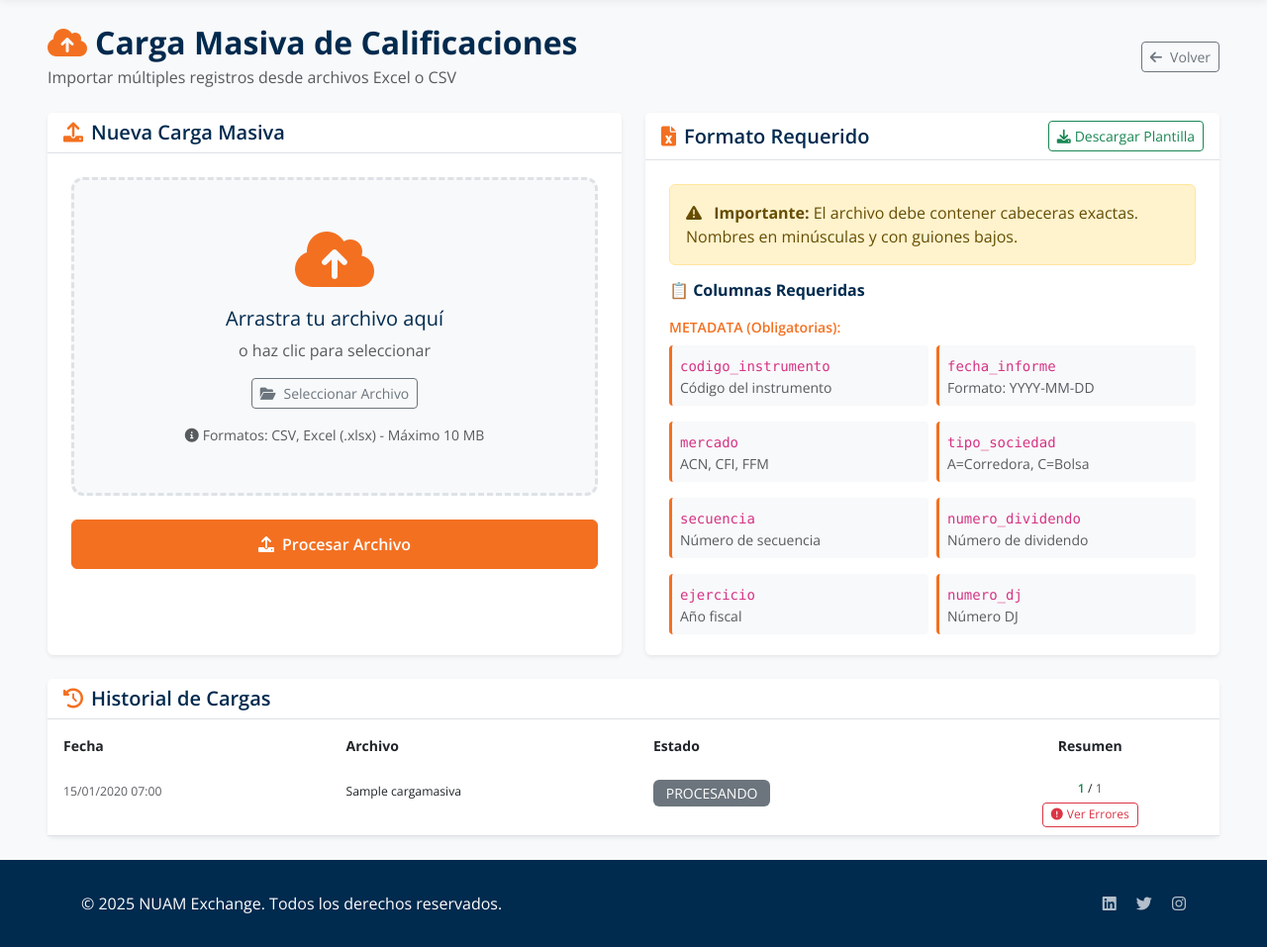
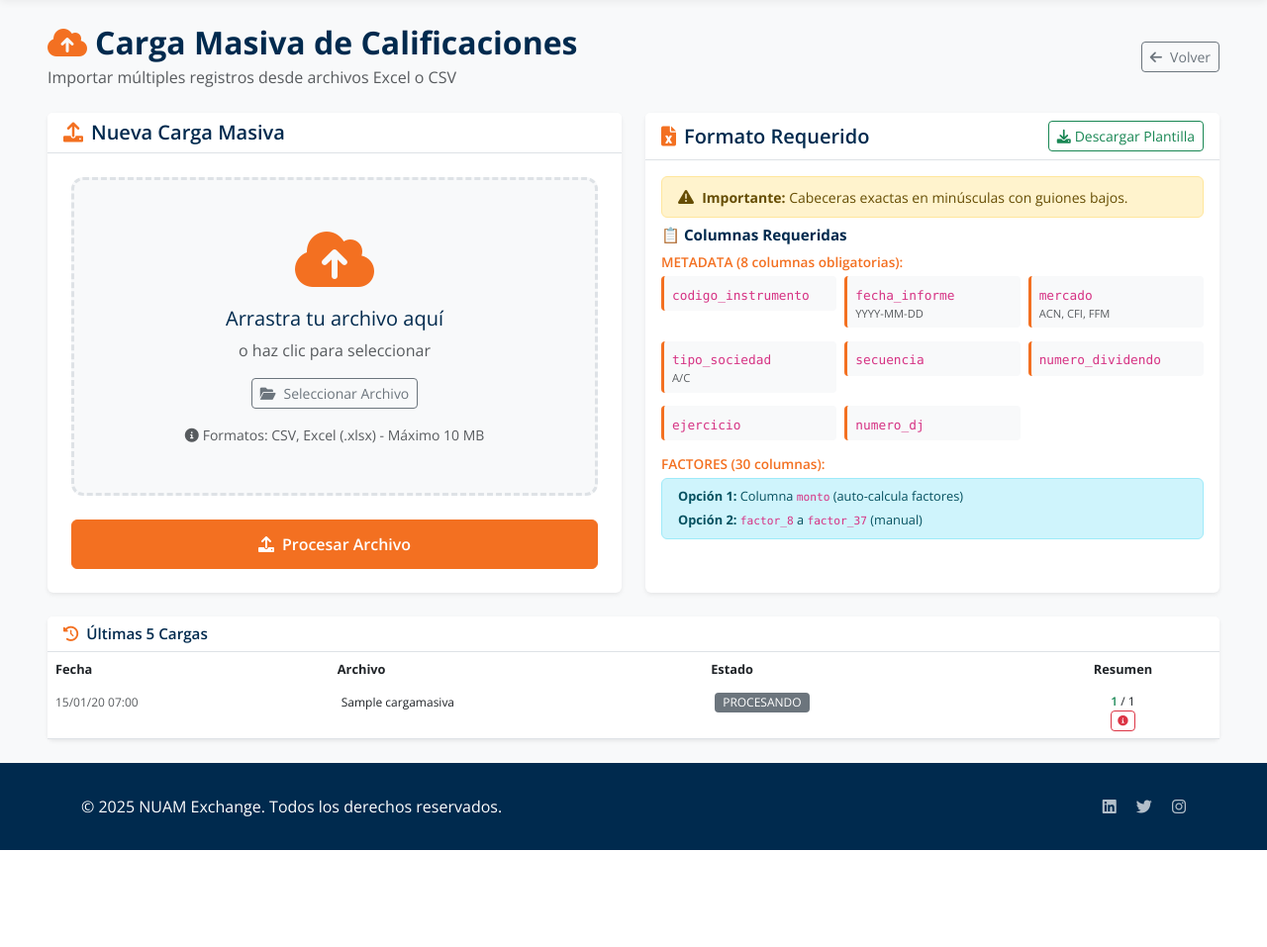
Before and after one commit to Ewniah/nuam_project, a Django app: page /carga-masiva/ in a window 1280 px wide. Shown: the part 76-1033 px from the top of the page at 99% size. After the commit the page ends 935 px from the top, so only its background shows below. Run offline with Django 5.2, Linux system fonts and the light colour scheme; a user stored in the database is signed in; tables that the repository leaves empty hold one stand-in row (values such as "Sample post").

Commit message:
fix(ui): compactar secciones de carga masiva - eliminar scroll y reducir historial a 5 registros

```diff
--- a/templates/calificaciones/carga_masiva.html
+++ b/templates/calificaciones/carga_masiva.html
@@ -55,20 +55,32 @@
     .required-column {
         background-color: #f8f9fa;
         border-left: 3px solid #F37021;
-        padding: 0.5rem;
-        margin-bottom: 0.5rem;
+        padding: 0.35rem 0.5rem;
+        margin-bottom: 0.35rem;
         border-radius: 4px;
     }
 
+    .required-column code {
+        font-size: 0.8rem;
+    }
+
+    .required-column small {
+        font-size: 0.7rem;
+    }
+
     .history-table {
-        font-size: 0.875rem;
+        font-size: 0.8rem;
+    }
+
+    .history-table td {
+        padding: 0.4rem 0.5rem !important;
     }
 
     .status-badge {
-        padding: 0.4rem 0.8rem;
-        border-radius: 6px;
+        padding: 0.25rem 0.5rem;
+        border-radius: 4px;
         font-weight: 500;
-        font-size: 0.875rem;
+        font-size: 0.75rem;
     }
 </style>
 {% endblock %}
@@ -141,72 +153,67 @@
                         <i class="fas fa-download me-1"></i>Descargar Plantilla
                     </a>
                 </div>
-                <div class="card-body p-4" style="max-height: 500px; overflow-y: auto;">
-                    <div class="alert alert-warning mb-3">
-                        <i class="fas fa-exclamation-triangle me-2"></i>
-                        <strong>Importante:</strong> El archivo debe contener cabeceras exactas. Nombres en minúsculas y con guiones bajos.
+                <div class="card-body p-3">
+                    <div class="alert alert-warning mb-2 py-2">
+                        <i class="fas fa-exclamation-triangle me-1"></i>
+                        <small><strong>Importante:</strong> Cabeceras exactas en minúsculas con guiones bajos.</small>
                     </div>
 
-                    <h6 class="fw-bold mb-3" style="color: #002A4E;">📋 Columnas Requeridas</h6>
+                    <h6 class="fw-bold mb-2" style="color: #002A4E; font-size: 0.95rem;">📋 Columnas Requeridas</h6>
 
                     <!-- Metadata Columns -->
-                    <p class="small fw-semibold mb-2" style="color: #F37021;">METADATA (Obligatorias):</p>
-                    <div class="row g-2 mb-3">
-                        <div class="col-md-6">
+                    <p class="small fw-semibold mb-1" style="color: #F37021; font-size: 0.85rem;">METADATA (8 columnas obligatorias):</p>
+                    <div class="row g-2 mb-2">
+                        <div class="col-md-4">
                             <div class="required-column">
                                 <code>codigo_instrumento</code>
-                                <small class="d-block text-muted">Código del instrumento</small>
                             </div>
                         </div>
-                        <div class="col-md-6">
+                        <div class="col-md-4">
                             <div class="required-column">
                                 <code>fecha_informe</code>
-                                <small class="d-block text-muted">Formato: YYYY-MM-DD</small>
+                                <small class="d-block text-muted">YYYY-MM-DD</small>
                             </div>
                         </div>
-                        <div class="col-md-6">
+                        <div class="col-md-4">
                             <div class="required-column">
                                 <code>mercado</code>
                                 <small class="d-block text-muted">ACN, CFI, FFM</small>
                             </div>
                         </div>
-                        <div class="col-md-6">
+                        <div class="col-md-4">
                             <div class="required-column">
                                 <code>tipo_sociedad</code>
-                                <small class="d-block text-muted">A=Corredora, C=Bolsa</small>
+                                <small class="d-block text-muted">A/C</small>
                             </div>
                         </div>
-                        <div class="col-md-6">
+                        <div class="col-md-4">
                             <div class="required-column">
                                 <code>secuencia</code>
-                                <small class="d-block text-muted">Número de secuencia</small>
                             </div>
                         </div>
-                        <div class="col-md-6">
+                        <div class="col-md-4">
                             <div class="required-column">
                                 <code>numero_dividendo</code>
-                                <small class="d-block text-muted">Número de dividendo</small>
                             </div>
                         </div>
-                        <div class="col-md-6">
+                        <div class="col-md-4">
                             <div class="required-column">
                                 <code>ejercicio</code>
-                                <small class="d-block text-muted">Año fiscal</small>
                             </div>
                         </div>
-                        <div class="col-md-6">
+                        <div class="col-md-4">
                             <div class="required-column">
                                 <code>numero_dj</code>
-                                <small class="d-block text-muted">Número DJ</small>
                             </div>
                         </div>
                     </div>
 
                     <!-- Factors Columns -->
-                    <p class="small fw-semibold mb-2" style="color: #F37021;">FACTORES (30 columnas):</p>
-                    <div class="alert alert-info mb-0">
-                        <p class="mb-2"><strong>Opción 1:</strong> Columna <code>monto</code> (el sistema calcula los 30 factores automáticamente)</p>
-                        <p class="mb-0"><strong>Opción 2:</strong> Columnas <code>factor_8</code>, <code>factor_9</code>, ... , <code>factor_37</code> (valores calculados manualmente)</p>
+                    <p class="small fw-semibold mb-1 mt-2" style="color: #F37021; font-size: 0.85rem;">FACTORES (30 columnas):</p>
+                    <div class="alert alert-info mb-0 py-2">
+                        <p class="mb-1" style="font-size: 0.8rem;"><strong>Opción 1:</strong> Columna <code>monto</code> (auto-calcula factores)</p>
+                        <p class="mb-0" style="font-size: 0.8rem;"><strong>Opción 2:</strong> <code>factor_8</code> a <code>factor_37</code> (manual)</p>
                     </div>
                 </div>
             </div>
@@ -218,10 +225,10 @@
         <div class="col-12">
             <!-- ZONE B: Upload History -->
             <div class="card shadow-sm border-0">
-                <div class="card-header bg-white border-bottom">
-                    <h5 class="mb-0 fw-semibold" style="color: #002A4E;">
-                        <i class="fas fa-history me-2" style="color: #F37021;"></i>Historial de Cargas
-                    </h5>
+                <div class="card-header bg-white border-bottom py-2">
+                    <h6 class="mb-0 fw-semibold" style="color: #002A4E; font-size: 0.95rem;">
+                        <i class="fas fa-history me-2" style="color: #F37021;"></i>Últimas 5 Cargas
+                    </h6>
                 </div>
                 <div class="card-body p-0">
                     {% if cargas_anteriores %}
@@ -229,48 +236,47 @@
                         <table class="table table-sm table-hover history-table mb-0">
                             <thead class="bg-light">
                                 <tr>
-                                    <th class="border-0 ps-3 py-3">Fecha</th>
-                                    <th class="border-0 py-3">Archivo</th>
-                                    <th class="border-0 py-3">Estado</th>
-                                    <th class="border-0 py-3 text-center">Resumen</th>
+                                    <th class="border-0 ps-2 py-2" style="font-size: 0.8rem;">Fecha</th>
+                                    <th class="border-0 py-2" style="font-size: 0.8rem;">Archivo</th>
+                                    <th class="border-0 py-2" style="font-size: 0.8rem;">Estado</th>
+                                    <th class="border-0 py-2 text-center" style="font-size: 0.8rem;">Resumen</th>
                                 </tr>
                             </thead>
                             <tbody>
-                                {% for carga in cargas_anteriores|slice:":10" %}
+                                {% for carga in cargas_anteriores|slice:":5" %}
                                 <tr>
-                                <td class="ps-3 py-2">
-                                    <small class="text-muted">{{ carga.fecha_carga|date:"d/m/Y H:i" }}</small>
+                                <td class="ps-2">
+                                    <small class="text-muted" style="font-size: 0.75rem;">{{ carga.fecha_carga|date:"d/m/y H:i" }}</small>
                                 </td>
-                                <td class="py-2">
-                                    <small class="text-dark">{{ carga.archivo_nombre|truncatechars:20 }}</small>
+                                <td>
+                                    <small class="text-dark" style="font-size: 0.75rem;">{{ carga.archivo_nombre|truncatechars:25 }}</small>
                                 </td>
-                                <td class="py-2">
+                                <td>
                                     {% if carga.estado == 'EXITOSO' %}
                                     <span class="badge bg-success status-badge">
-                                        <i class="fas fa-check-circle me-1"></i>Exitoso
+                                        <i class="fas fa-check me-1"></i>OK
                                     </span>
                                     {% elif carga.estado == 'PARCIAL' %}
                                     <span class="badge bg-warning text-dark status-badge">
-                                        <i class="fas fa-exclamation-triangle me-1"></i>Con Errores
+                                        <i class="fas fa-exclamation me-1"></i>Errores
                                     </span>
                                     {% elif carga.estado == 'FALLIDO' %}
                                     <span class="badge bg-danger status-badge">
-                                        <i class="fas fa-times-circle me-1"></i>Fallido
+                                        <i class="fas fa-times me-1"></i>Falló
                                     </span>
                                     {% else %}
                                     <span class="badge bg-secondary status-badge">{{ carga.estado }}</span>
                                     {% endif %}
                                 </td>
-                                <td class="py-2 text-center">
-                                        <small class="d-block">
-                                            <span class="text-success fw-semibold">{{ carga.registros_exitosos }}</span> /
-                                            <span class="text-muted">{{ carga.registros_procesados }}</span>
+                                <td class="text-center">
+                                        <small class="d-block" style="font-size: 0.75rem;">
+                                            <span class="text-success fw-semibold">{{ carga.registros_exitosos }}</span> / {{ carga.registros_procesados }}
                                         </small>
                                         {% if carga.errores_detalle %}
-                                        <button type="button" class="btn btn-sm btn-outline-danger mt-1"
+                                        <button type="button" class="btn btn-sm btn-outline-danger"
                                                 data-bs-toggle="modal" data-bs-target="#errorModal{{ carga.id }}"
-                                                style="font-size: 0.75rem; padding: 0.15rem 0.5rem;">
-                                            <i class="fas fa-exclamation-circle me-1"></i>Ver Errores
+                                                style="font-size: 0.65rem; padding: 0.1rem 0.4rem;">
+                                            <i class="fas fa-info-circle"></i>
                                         </button>
 
                                         <!-- Modal de errores -->
@@ -308,9 +314,9 @@
                         </table>
                     </div>
                     {% else %}
-                    <div class="text-center py-5">
-                        <i class="fas fa-inbox fa-3x text-muted mb-3"></i>
-                        <p class="text-muted mb-0">No hay cargas previas</p>
+                    <div class="text-center py-3">
+                        <i class="fas fa-inbox fa-2x text-muted mb-2"></i>
+                        <p class="text-muted mb-0" style="font-size: 0.85rem;">No hay cargas previas</p>
                     </div>
                     {% endif %}
                 </div>
```
